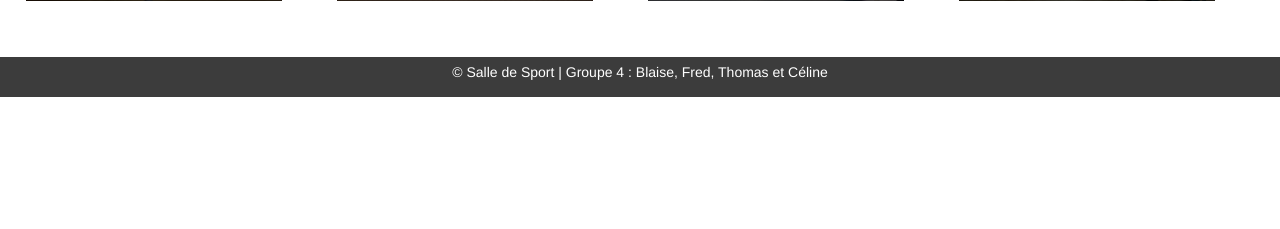
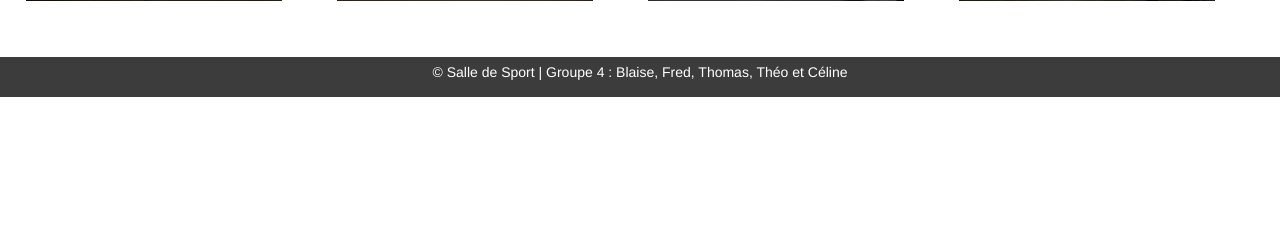
Before and after one commit to angiecarsen/salledesport, a PHP site: page /index.php in a window 1280 px wide. Shown: the part 571-800 px from the top of the page. Run offline with PHP 8.4, Linux system fonts and the light colour scheme; some libraries are stand-ins or nearby versions.

Commit message:
Merge branch 'master' into origin/master

```diff
--- a/parts/footer.php
+++ b/parts/footer.php
@@ -2,7 +2,7 @@
 
 		</main>
 		<footer class="text-center">
-			<p> &copy; Salle de Sport | Groupe 4 : Blaise, Fred, Thomas et Céline </p>
+			<p> &copy; Salle de Sport | Groupe 4 : Blaise, Fred, Thomas, Théo et Céline </p>
 		</footer>
 		<script src="https://ajax.googleapis.com/ajax/libs/jquery/3.2.1/jquery.min.js"></script>
 		<script src="https://maxcdn.bootstrapcdn.com/bootstrap/3.3.7/js/bootstrap.min.js" integrity="sha384-Tc5IQib027qvyjSMfHjOMaLkfuWVxZxUPnCJA7l2mCWNIpG9mGCD8wGNIcPD7Txa" crossorigin="anonymous"></script>
```
